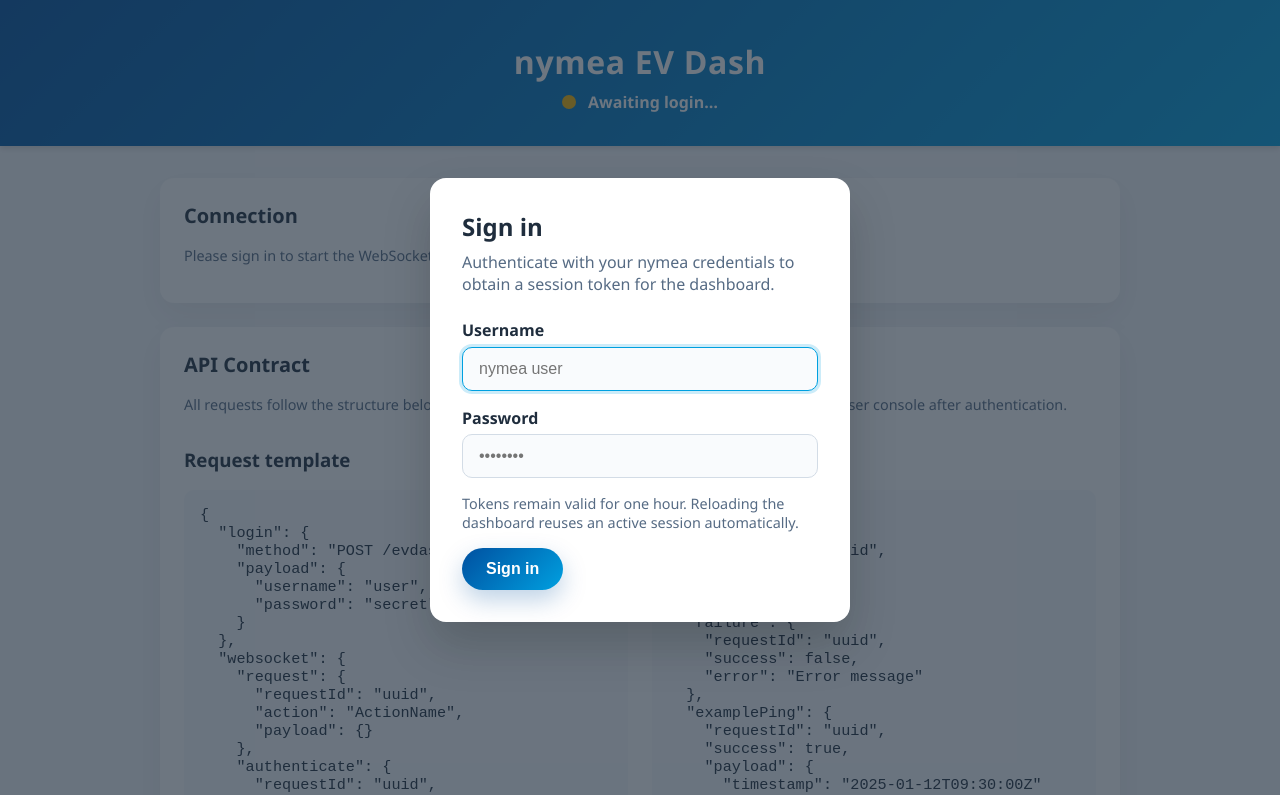
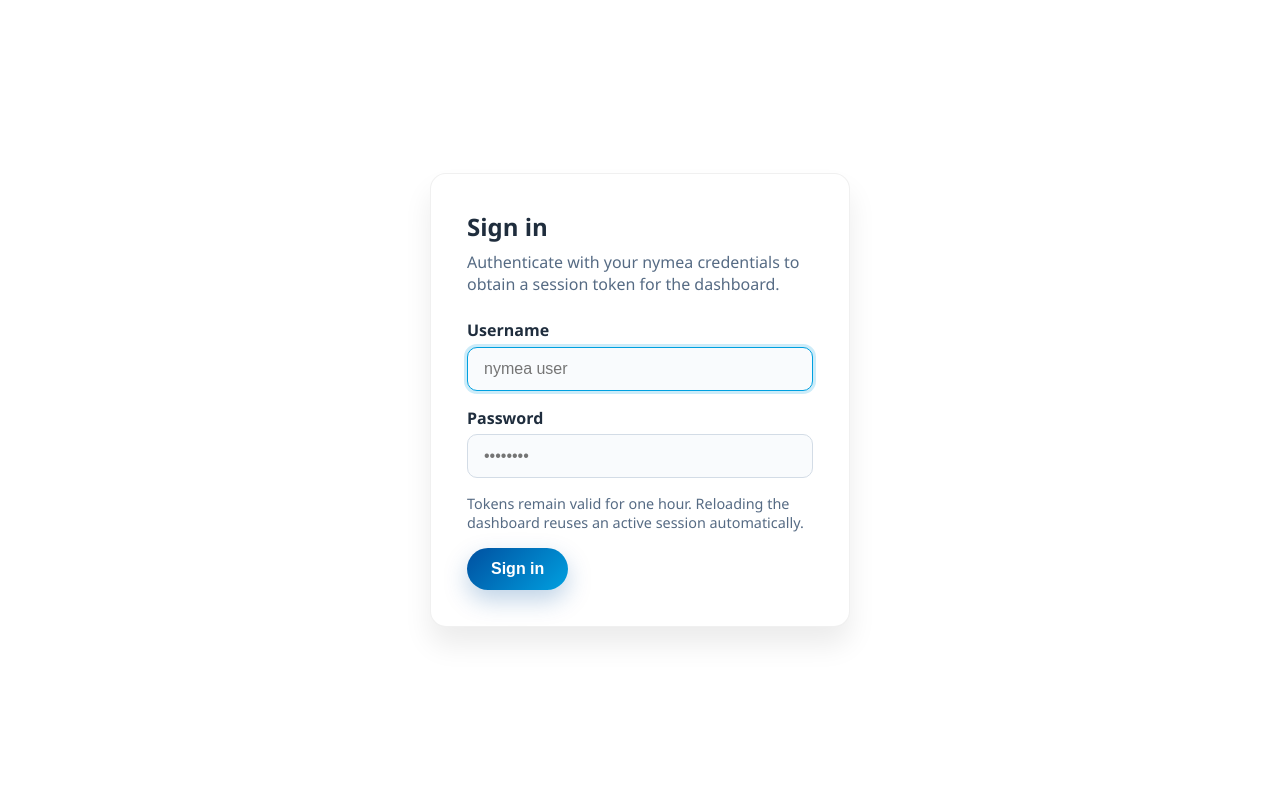
Before and after one commit to nymea/nymea-experience-plugin-evdash, a plain HTML site: page dashboard/index.html in a window 1280 px wide. Shown: the top 795 px of the page. Drawn offline with Linux system fonts and the light colour scheme.

Commit message:
Improve login and hide background

```diff
--- a/dashboard/app.js
+++ b/dashboard/app.js
@@ -421,6 +421,7 @@ class DashboardApp {
     }
 
     showLoginOverlay(message) {
+        this.setAuthLayout(true);
         if (this.elements.loginOverlay)
             this.elements.loginOverlay.classList.remove('hidden');
         if (typeof message === 'string' && message.length > 0)
@@ -433,6 +434,7 @@ class DashboardApp {
     }
 
     hideLoginOverlay() {
+        this.setAuthLayout(false);
         if (this.elements.loginOverlay)
             this.elements.loginOverlay.classList.add('hidden');
         this.hideLoginError();
@@ -465,6 +467,13 @@ class DashboardApp {
 
         return `req-${Date.now()}-${Math.random().toString(16).slice(2)}`;
     }
+
+    setAuthLayout(requireAuth) {
+        const body = document.body;
+        if (!body)
+            return;
+        body.classList.toggle('needs-auth', requireAuth);
+    }
 }
 
 window.app = new DashboardApp();
--- a/dashboard/index.html
+++ b/dashboard/index.html
@@ -131,30 +131,37 @@
             color: var(--muted-text-color);
         }
 
-        /* Login overlay */
-        .overlay {
-            position: fixed;
-            inset: 0;
-            background: rgba(31, 45, 61, 0.65);
+        /* Authentication view */
+        body.needs-auth {
+            background: var(--surface-color);
+        }
+
+        body.needs-auth header,
+        body.needs-auth main,
+        body.needs-auth footer {
+            display: none;
+        }
+
+        .login-view {
+            width: 100%;
+            padding: 3rem 1.5rem;
+            display: none;
+        }
+
+        body.needs-auth .login-view {
             display: flex;
+            flex: 1;
             align-items: center;
             justify-content: center;
-            padding: 1.5rem;
-            transition: opacity 0.3s ease;
-        }
-
-        .overlay.hidden {
-            visibility: hidden;
-            opacity: 0;
-            pointer-events: none;
         }
 
         .login-panel {
             background: var(--surface-color);
             width: min(420px, 100%);
             border-radius: 16px;
-            padding: 2rem;
-            box-shadow: 0 24px 48px rgba(0, 0, 0, 0.18);
+            padding: 2.25rem;
+            border: 1px solid rgba(0, 0, 0, 0.06);
+            box-shadow: 0 18px 28px rgba(0, 0, 0, 0.08);
         }
 
         .login-panel h2 {
@@ -242,7 +249,7 @@
         }
     </style>
 </head>
-<body>
+<body class="needs-auth">
     <header>
         <h1>nymea EV Dash</h1>
         <p class="status-indicator">
@@ -277,7 +284,7 @@
         </section>
     </main>
 
-    <div id="loginOverlay" class="overlay" role="dialog" aria-modal="true" aria-labelledby="loginTitle">
+    <section id="loginOverlay" class="login-view" aria-labelledby="loginTitle">
         <div class="login-panel">
             <h2 id="loginTitle">Sign in</h2>
             <p>Authenticate with your nymea credentials to obtain a session token for the dashboard.</p>
@@ -293,7 +300,7 @@
                 <button type="submit" id="loginButton" class="primary">Sign in</button>
             </form>
         </div>
-    </div>
+    </section>
 
     <footer>
         <span id="appVersion">nymea EV Dash</span> · &copy; 2013–2025 nymea GmbH. All rights reserved.
```
Also changed, not shown: 1 other file.
